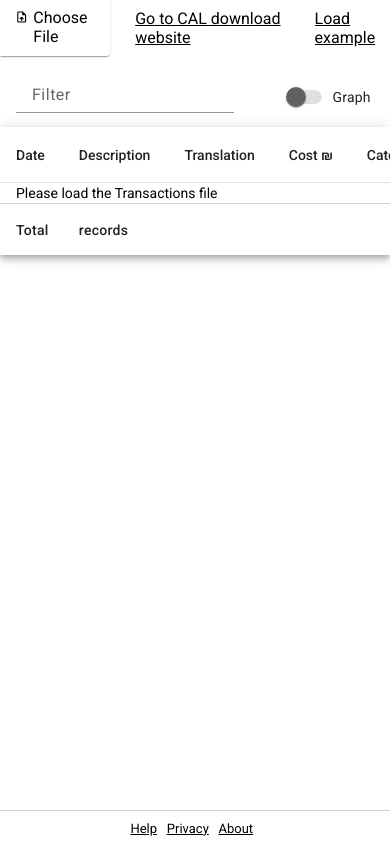
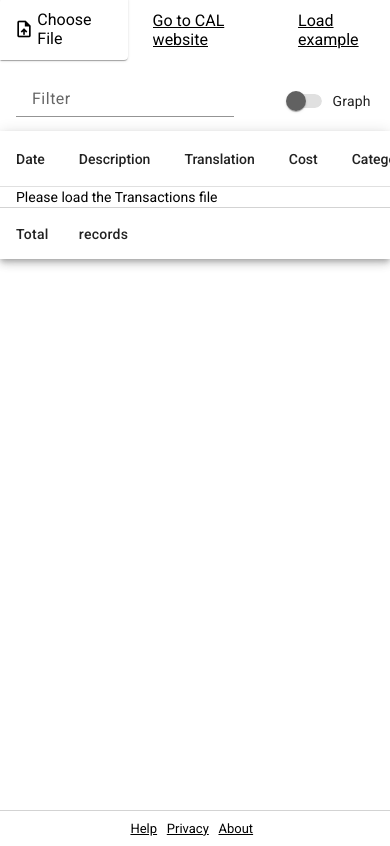
Before and after one commit to Vladi-ed/CalCalculator, an Angular app: page / in a window 390 px wide. Built offline with nearby package versions, Linux system fonts and the light colour scheme; what @swimlane/ngx-charts, xlsx would draw is missing.

Commit message:
added mat-icons, added category icons, merged cost columns, added main max-width, fixed one-time passcode regEx, fixed displaying pending operations, refactoring

```diff
--- a/src/app/app.component.html
+++ b/src/app/app.component.html
@@ -1,17 +1,17 @@
-<main>
+<main [ngStyle]="{'background' : bgColor}">
   <header class="header">
     <h1>Cal Calculator</h1>
 
-    <label for="input-file-id" class="select-file-btn mat-elevation-z1" matRipple  tabindex="0" (keydown.shift.d)="getCalToken($event); loginDialog.showModal()">
-      <svg xmlns="http://www.w3.org/2000/svg" height="18px" viewBox="0 0 24 24" width="18px"><path d="M0 0h24v24H0V0z" fill="none"/><path d="M14 2H6c-1.1 0-1.99.9-1.99 2L4 20c0 1.1.89 2 1.99 2H18c1.1 0 2-.9 2-2V8l-6-6zm4 18H6V4h7v5h5v11zM8 15.01l1.41 1.41L11 14.84V19h2v-4.16l1.59 1.59L16 15.01 12.01 11z"/></svg>
-      <span style="margin-left: 5px">Choose File</span>
+    <label for="input-file-id" class="btn mat-elevation-z1" matRipple tabindex="0" (keydown.shift.d)="getCalToken($event); loginDialog.showModal()">
+      <mat-icon style="height: 20px; width: 20px; font-size: 20px">upload_file</mat-icon>
+      Choose File
     </label>
     <input #csvInput id="input-file-id" hidden type="file" onclick="this.value=null" (change)="onUpload(csvInput)" accept=".xlsx"/>
 
     <label *ngIf="csvInput.files?.length" class="hidden-mobile">{{ csvInput.files?.item(0)?.name }}</label>
     <label matRipple [hidden]="csvInput.files?.length">
       <a href="https://digital-web.cal-online.co.il/transactions" target="_blank">
-        Go to CAL download website
+        Go to CAL website
       </a>
     </label>
 
@@ -87,17 +87,15 @@
         <td mat-footer-cell *matFooterCellDef></td>
       </ng-container>
 
-      <!-- cost Column -->
-      <ng-container matColumnDef="cost">
-        <th mat-header-cell *matHeaderCellDef class="hidden-mobile"> Cost </th>
-        <td mat-cell *matCellDef="let row"    class="hidden-mobile"> {{row.cost}} </td>
-        <td mat-footer-cell *matFooterCellDef class="hidden-mobile"></td>
-      </ng-container>
-
       <!-- costNis Column -->
       <ng-container matColumnDef="costNis">
-        <th mat-header-cell *matHeaderCellDef mat-sort-header=""> Cost ₪ </th>
-        <td mat-cell *matCellDef="let row"> {{row.costNis}} </td>
+        <th mat-header-cell *matHeaderCellDef mat-sort-header=""> Cost </th>
+        <td mat-cell *matCellDef="let row">
+          <div style="display: flex; flex-direction: column">
+            {{row.costNis}}
+            <span [hidden]="row.costNis == row.cost" style="color: gray; font-size: smaller">{{row.cost}}</span>
+          </div>
+        </td>
         <td mat-footer-cell *matFooterCellDef> {{ spentTotal | currency:'₪ ' }} </td>
       </ng-container>
 
@@ -114,7 +112,10 @@
         <td mat-cell *matCellDef="let row" style="cursor: pointer"
             (click)="filter.value=row.myCategory; filterTransactions(row.myCategory);"
         >
-          {{row.myCategory}}
+          <div style="display: flex; align-items: center; gap: 8px;">
+            <mat-icon inline="true">{{row.myCategory | categoryIcon}}</mat-icon><span>{{row.myCategory | titlecase}}</span>
+          </div>
+
         </td>
         <td mat-footer-cell *matFooterCellDef></td>
       </ng-container>
@@ -157,7 +158,7 @@
                type="text"
                name="token"
                inputmode="numeric"
-               pattern="[0-9]"
+               pattern="^\d{1,6}$"
                autocomplete="one-time-code"
                maxlength="6"
                #oneTimeCode
--- a/src/app/app.component.scss
+++ b/src/app/app.component.scss
@@ -1,6 +1,8 @@
 main {
   padding: 20px 50px;
   min-height: 90vh;
+  max-width: 1500px;
+  margin: auto;
 }
 
 header.header {
@@ -45,16 +47,6 @@ td.mat-mdc-footer-cell {
   padding-right: 0;
 }
 
-.select-file-btn {
-  display: flex;
-  border: 1px solid #808080b3;
-  padding: 10px 15px;
-  border-radius: 4px;
-  margin-top: -2px;
-  /*margin-left: -6px;*/
-  cursor: pointer;
-}
-
 a {
   color: black;
 }
@@ -73,7 +65,7 @@ a {
     display: none;
   }
 
-  .select-file-btn {
+  .btn {
     border: none;
     //margin: 1px;
     border-top-right-radius: 0;
--- a/src/app/app.component.ts
+++ b/src/app/app.component.ts
@@ -18,7 +18,7 @@ type GraphData = { name: string, value: number };
 export class AppComponent {
   calRecords?: ICalRecord[];
   displayedRecords: ICalRecord[] = [];
-  displayedColumns: (keyof ICalRecord)[] = ['date',	'description', 'translation', 'cost', 'costNis', 'myCategory', 'count', 'comment'];
+  displayedColumns: (keyof ICalRecord)[] = ['date',	'description', 'translation', 'costNis', 'myCategory', 'count', 'comment'];
   spentTotal?: number;
 
   showGraph = false;
@@ -27,6 +27,7 @@ export class AppComponent {
   private sort?: Sort;
   @ViewChild('filter') private filter?: ElementRef;
   calToken = '';
+  bgColor = 'white';
 
   onUpload(target: HTMLInputElement) {
     const file = target.files?.item(0);
--- a/src/app/app.module.ts
+++ b/src/app/app.module.ts
@@ -10,23 +10,27 @@ import {NgxChartsModule} from "@swimlane/ngx-charts";
 import {MatSlideToggleModule} from "@angular/material/slide-toggle";
 import {ServiceWorkerModule} from '@angular/service-worker';
 import {FooterComponent} from './components/footer/footer.component';
+import {MatIconModule} from "@angular/material/icon";
+import { CategoryIconPipe } from './functions/category-icon.pipe';
 
 @NgModule({
-    declarations: [AppComponent, FooterComponent],
+    declarations: [AppComponent, FooterComponent, CategoryIconPipe],
     imports: [
         BrowserAnimationsModule,
+        ServiceWorkerModule.register('ngsw-worker.js', {
+            enabled: !isDevMode(),
+            // Register the ServiceWorker as soon as the application is stable
+            // or after 30 seconds (whichever comes first).
+            registrationStrategy: 'registerWhenStable:30000'
+        }),
+        NgxChartsModule,
+        MatIconModule,
         MatInputModule,
         MatTableModule,
         MatSortModule,
         MatRippleModule,
         MatSlideToggleModule,
-        NgxChartsModule,
-        ServiceWorkerModule.register('ngsw-worker.js', {
-            enabled: !isDevMode(),
-            // Register the ServiceWorker as soon as the application is stable
-            // or after 30 seconds (whichever comes first).
-            registrationStrategy: 'registerWhenStable:30000'
-        })],
+    ],
 
     providers: [],
     bootstrap: [AppComponent]
--- /dev/null
+++ b/src/app/functions/category-icon.pipe.ts
@@ -0,0 +1,10 @@
+import { Pipe, PipeTransform } from '@angular/core';
+import {categories} from "../data-objects/categories";
+
+@Pipe({ name: 'categoryIcon' })
+export class CategoryIconPipe implements PipeTransform {
+  transform(value: string) {
+    return categories.find(item => item.translation == value)?.icon;
+  }
+
+}
--- a/src/app/functions/process-excel-data.ts
+++ b/src/app/functions/process-excel-data.ts
@@ -18,7 +18,7 @@ export async function processExcelData(file: File) {
     if (sheet["!ref"]) {
         console.log('sheet range', sheet["!ref"]);
 
-        const header = ['date', 'description', 'cost', 'currency', 'chargingDate', 'costNum', 'currency2', 'transactionType', 'categoryHeb', 'cardId', 'comment'];
+        const header = ['date', 'description', 'cost', 'currency', 'chargingDate', 'costNum', 'currencyNis', 'transactionType', 'categoryHeb', 'cardId', 'comment'];
         if (utils.decode_range(sheet["!ref"]).e.c === 11) {
             // if there is more fields than usual
             console.log('There is 11 columns in the doc')
@@ -54,9 +54,12 @@ function processDataV3(records: ICalRecord[]) {
         // convert to US format
         line.date = fixDate(line.date);
 
-        // @ts-ignore
-        line.costNis = line.currency2 + ' ' + line.costNum;
-        // @ts-ignore
+        if (line.costNum == undefined) {
+            line.costNum = Number(line.cost);
+        }
+
+        line.costNis = '₪ ' + line.costNum;
+
         line.cost = line.currency + ' ' + line.cost;
 
         // count number of similar operations
--- a/src/app/functions/process-json-data.ts
+++ b/src/app/functions/process-json-data.ts
@@ -11,6 +11,7 @@ export function processJsonData(data: Transaction[]) {
             date: transaction.trnPurchaseDate,
             description: transaction.merchantName,
             cost: transaction.trnCurrencySymbol + ' ' + transaction.trnAmt,
+            currency: transaction.trnCurrencySymbol,
             costNis: transaction.debCrdCurrencySymbol + ' ' + transaction.amtBeforeConvAndIndex,
             costNum: transaction.amtBeforeConvAndIndex,
             comment : transaction.comments?.length ? JSON.stringify(transaction.comments) : transaction.onGoingTransactionsComment,
--- a/src/app/interfaces/ICalRecord.ts
+++ b/src/app/interfaces/ICalRecord.ts
@@ -1,6 +1,7 @@
 export interface ICalRecord {
   date: string;
   description: string;
+  currency: string;
   cost: string;
   costNis: string;
   costNum: number;
--- a/src/app/interfaces/IPayment.ts
+++ b/src/app/interfaces/IPayment.ts
@@ -2,7 +2,7 @@ export interface IPayment {
   keyword: string;
   translation: string;
   category?: Categories;
-  logo?: string;
+  icon?: string;
 }
 
 type Categories = 'food' | 'household' | 'finance services' | 'transport' | 'health' | 'restaurants' | 'entertainment' | 'coffee' | 'pet' | 'child';
--- a/src/index.html
+++ b/src/index.html
@@ -28,6 +28,7 @@
 
   <link rel="preconnect" href="https://fonts.gstatic.com">
   <link href="https://fonts.googleapis.com/css2?family=Roboto:wght@400;500&amp;display=swap" rel="stylesheet">
+  <link href="https://fonts.googleapis.com/icon?family=Material+Icons" rel="stylesheet">
   <link rel="manifest" href="manifest.webmanifest">
   <link rel="mask-icon" href="assets/safari-pinned-tab.svg" color="#5bbad5">
   <meta name="msapplication-TileColor" content="#da532c">
```
